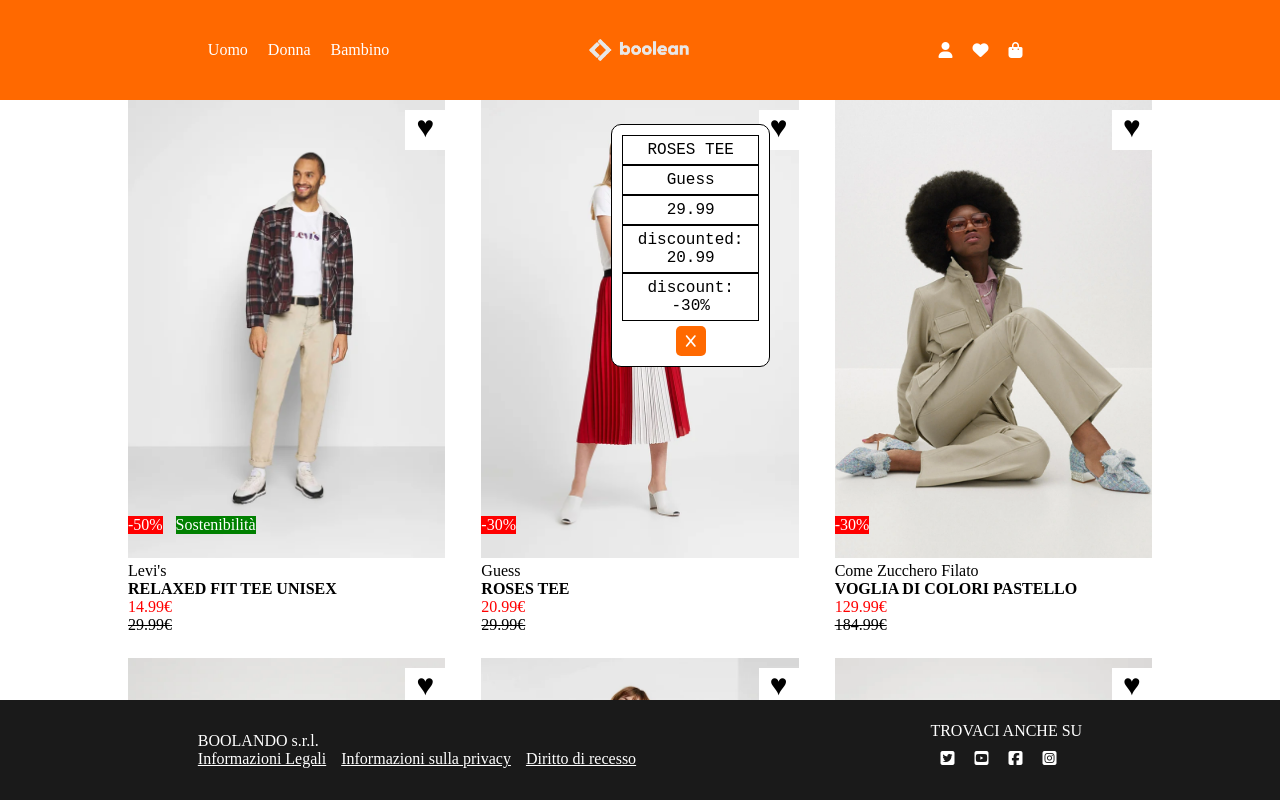
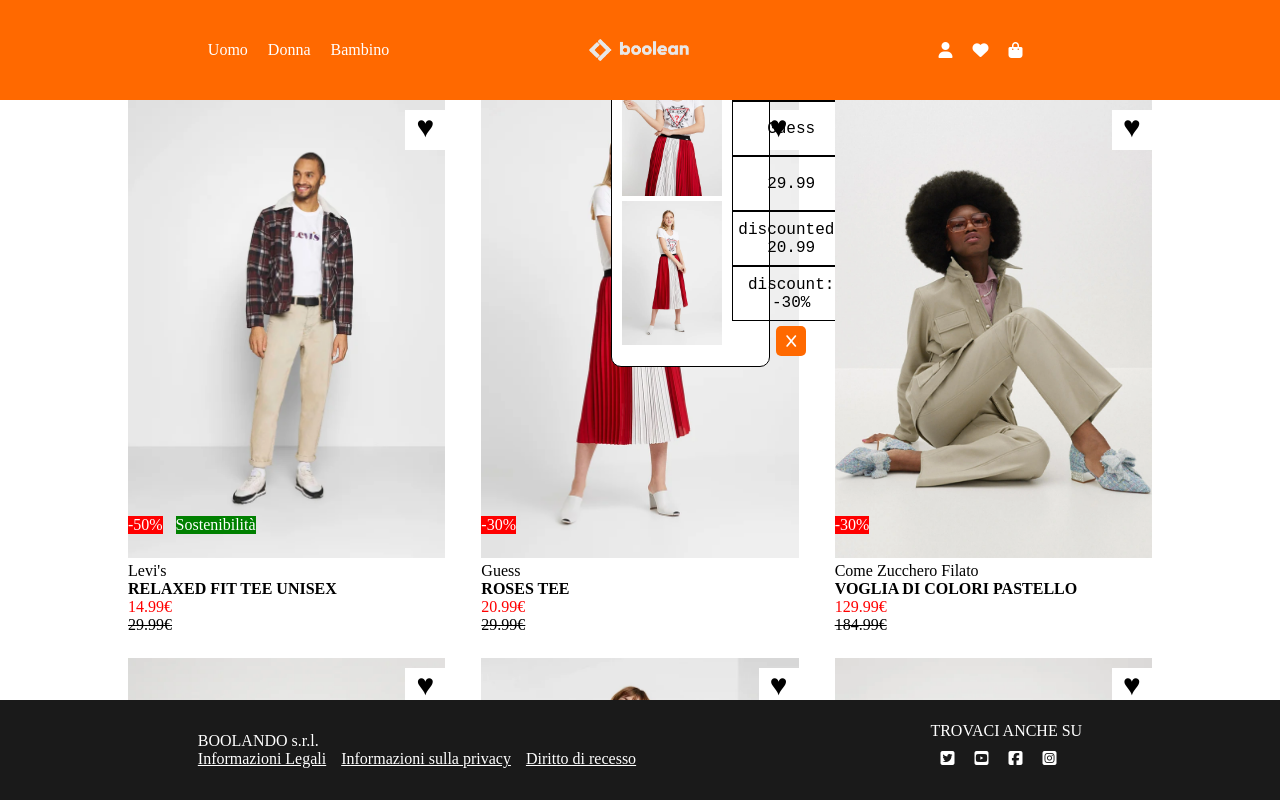
Before and after one commit to antden99/vite-boolando, a Vue app: page / in a window 1280 px wide. Both pictures are taken after a click on the element "ROSES TEE". Built offline with nearby package versions, Linux system fonts and the light colour scheme; data requests are answered from the project's data file.

Commit message:
final commit + BONUS

```diff
--- a/src/assets/scss/partials/_main.scss
+++ b/src/assets/scss/partials/_main.scss
@@ -87,13 +87,18 @@
     position: absolute;
     bottom: 50%;
     left: 130px;
-
-
+    display: flex;
+    align-items: center;
+    gap: 10px;
 
     p{
         border: 1px solid;
         padding: 5px;
-
+        height: 55px;
+        text-align: center;
+        display: flex;
+        align-items: center;
+        justify-content: center;
     }
 }
 
@@ -114,3 +119,13 @@
 .pointer_hover{
     cursor: pointer;
 }
+
+.left{
+    img{
+        max-width: 100px;
+    }
+}
+
+.right{
+
+}
--- a/src/components/AppCard.vue
+++ b/src/components/AppCard.vue
@@ -10,7 +10,7 @@
         showProduct() {
             this.$emit('showProductCard');  //per far ricevere l'evento al padre(AppMain) utilizzo $emit
         },
-        closeModel(){
+        closeModel() {
             this.$emit('closeModelCard');
         },
 
@@ -31,12 +31,18 @@
             <div class="discount">{{ discount }}</div>
             <div class="green" v-if="sostenibility">Sostenibilità</div>
             <div v-if="visible" class="modale">
-                <p>{{ name }}</p>
-                <p>{{ brand }}</p>
-                <p>{{ price }}</p>
-                <p>{{ "discounted: "+ newPrice }}</p>
-                <p>{{ "discount: "+ discount }}</p>
-                <div @click="closeModel"><button class="my_btn"><i class="fa-solid fa-x"></i></button></div>
+                <div class="left">
+                    <div><img :src="image" alt=""></div>
+                    <div><img :src="immagine2" alt=""></div>
+                </div>
+                <div class="right">
+                    <p>{{ name }}</p>
+                    <p>{{ brand }}</p>
+                    <p>{{ price }}</p>
+                    <p>{{ "discounted: " + newPrice }}</p>
+                    <p>{{ "discount: " + discount }}</p>
+                    <div @click="closeModel"><button class="my_btn"><i class="fa-solid fa-x"></i></button></div>
+                </div>
             </div>
         </div>
     </div>
```
